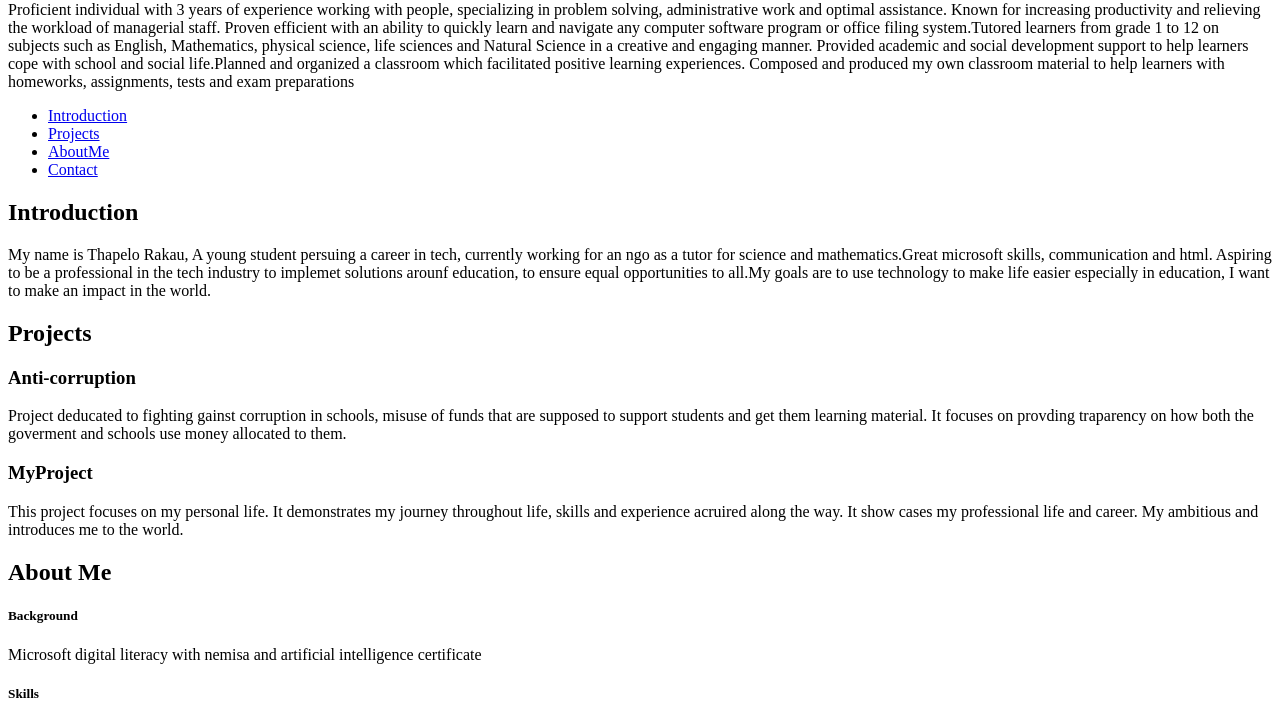
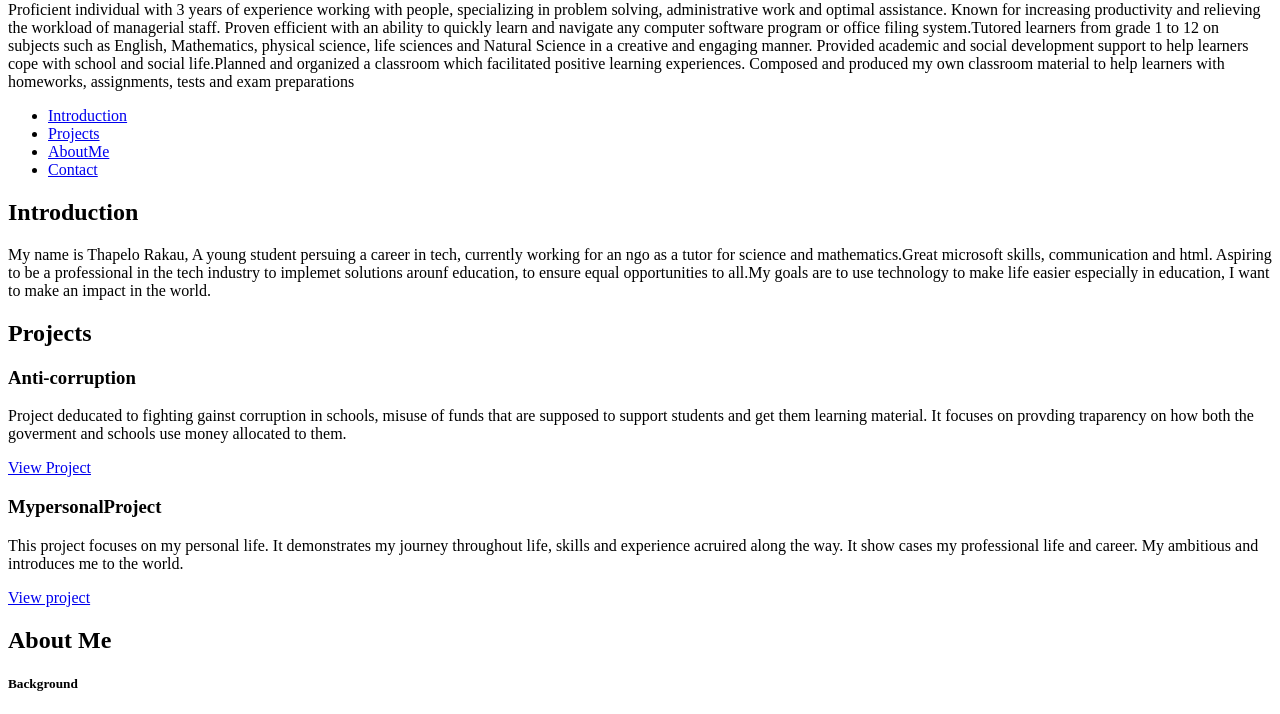
Before and after one commit to RakauT/My_First_Portfolio, a plain HTML site: page portfolio/index.html in a window 1280 px wide. Shown: the part 79-793 px from the top of the page. Drawn offline with Linux system fonts and the light colour scheme.

Commit message:
Add changes

```diff
--- a/portfolio/index.html
+++ b/portfolio/index.html
@@ -14,17 +14,16 @@
         life sciences and Natural Science in a creative and engaging manner. Provided academic and social development support to help learners cope with school and
         social life.Planned and organized a classroom which facilitated positive learning experiences.
         Composed and produced my own classroom material to help learners with homeworks,
-        assignments, tests and exam preparations
-    </p>
-
+        assignments, tests and exam preparations </p></header>
+   <nav>
         <ul>
             <li><a href="#introduction">Introduction</a></li>
 <li><a href="#projects">Projects</a></li>
             <li><a href="#about">AboutMe</a></li>
             <li><a href="#contact">Contact</a></li>
-        </ul>
+        </ul></nav>
 
-</header>
+
     <main>
         <section id="introduction">
         <h2>Introduction</h2>
@@ -33,18 +32,23 @@
             industry to implemet solutions arounf education, to ensure equal opportunities to all.My goals are to use technology to make life easier
         especially in education, I want to make an impact in the world.</P></section>
 
-        <SEction id="projects">
+        <section id="projects">
         <h2>Projects</h2>
-        <article><h3>Anti-corruption</h3>
+        <article class="project">
+            <h3>Anti-corruption</h3>
             <p>Project deducated to fighting gainst corruption in schools, misuse of funds that are supposed
                 to support students and get them learning material. It focuses on provding traparency on how both the goverment
                 and schools use money allocated to them.
-            </p></article>
+            </p>
+            <a href="https://anti-corruption.com" target="_blank">View Project</a>
+        </article>
 
-        <article><h3>MyProject</h3>
+        <article class="project">
+            <h3>MypersonalProject</h3>
             <p>This project focuses on my personal life. It demonstrates my journey throughout life, skills
                 and experience acruired along the way. It show cases my professional life and career. My ambitious and introduces me to the world.
             </p>
+            <a href="https://MypersonalProject">View project</a>
            </article>
     </section>
 
```
